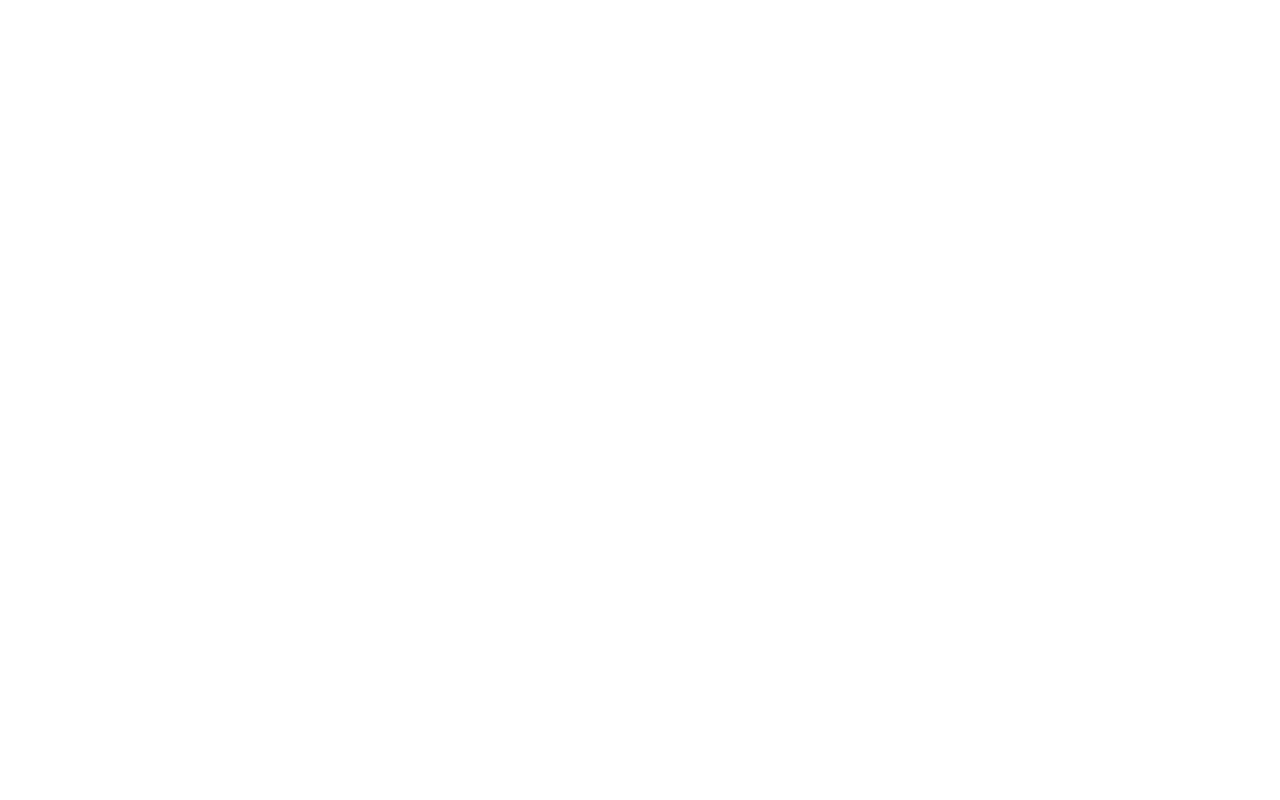
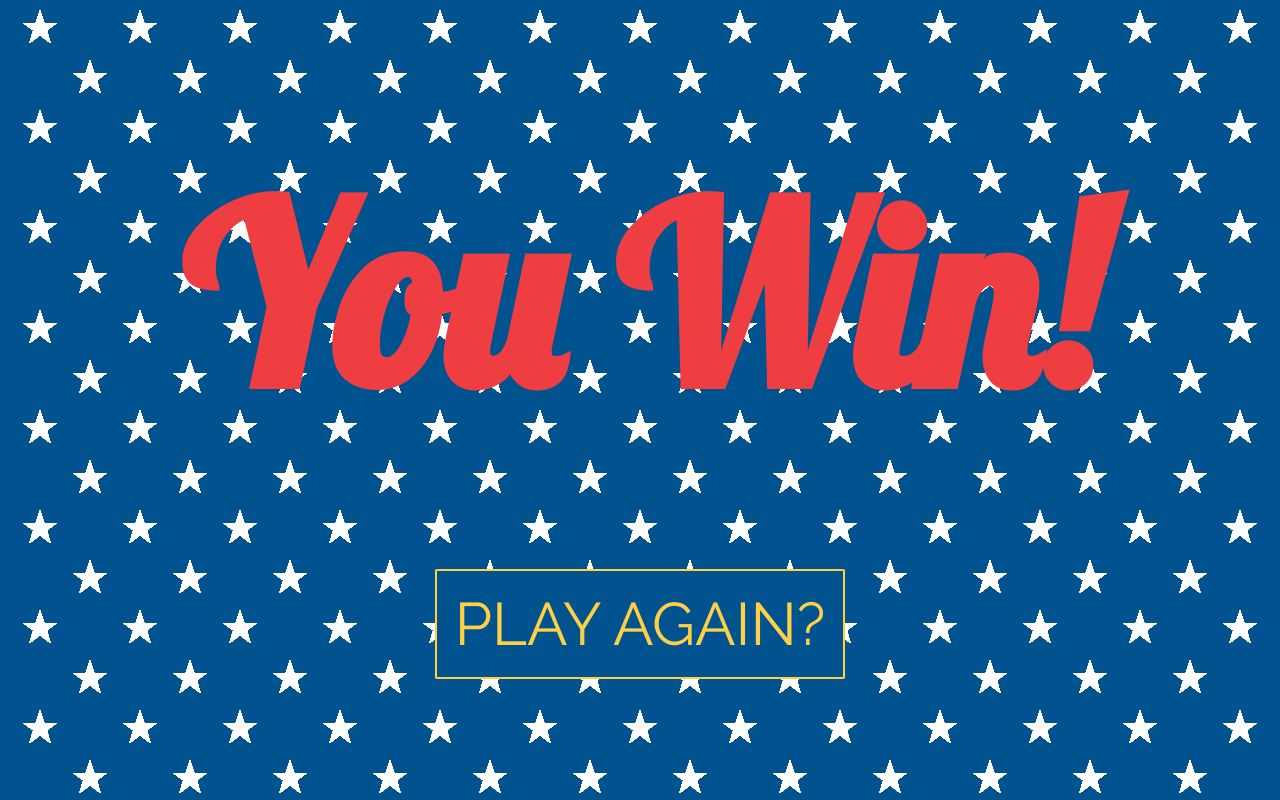
Before and after one commit to hannahhch/memory-game, a plain HTML site: page win.html in a window 1280 px wide. Drawn offline with Linux system fonts and the light colour scheme.

Commit message:
win page opens for easy

```diff
--- a/main.css
+++ b/main.css
@@ -284,7 +284,57 @@ h3 {
   font-size: 100px;
 }
 
+.win_box {
+  display: flex;
+  justify-content: center;
+  align-items: center;
+  flex-direction: column;
+  height: 100vh;
+  margin: 0 10px;
+  background:
+    linear-gradient(324deg, #01538F 4%,   transparent 4%) -70px 43px,
+    linear-gradient( 36deg, #01538F 4%,   transparent 4%) 30px 43px,
+    linear-gradient( 72deg, white 8.5%, transparent 8.5%) 30px 43px,
+    linear-gradient(288deg, white 8.5%, transparent 8.5%) -70px 43px,
+    linear-gradient(216deg, white 7.5%, transparent 7.5%) -70px 23px,
+    linear-gradient(144deg, white 7.5%, transparent 7.5%) 30px 23px,
+    linear-gradient(324deg, #01538F 4%,   transparent 4%) -20px 93px,
+    linear-gradient( 36deg, #01538F 4%,   transparent 4%) 80px 93px,
+    linear-gradient( 72deg, white 8.5%, transparent 8.5%) 80px 93px,
+    linear-gradient(288deg, white 8.5%, transparent 8.5%) -20px 93px,
+    linear-gradient(216deg, white 7.5%, transparent 7.5%) -20px 73px,
+    linear-gradient(144deg, white 7.5%, transparent 7.5%) 80px 73px;
+background-color: #01538F;
+background-size: 100px 100px;
+}
 
+.win_box h1 {
+    color:#EF3E42;
+    font-size: 250px;
+}
+
+#play_again {
+  text-decoration: none;
+  font-size: 60px;
+  color: #FFD046;
+  font-family: 'Raleway', sans-serif;
+  text-transform: uppercase;
+}
+
+#play_again:hover {
+  font-weight: bold;
+}
+
+
+
+.play_again_box {
+  margin-top: -50px;
+  margin-bottom: 150px;
+  border: solid 2px #FFD046;
+  padding: 18px;
+  background-color: #01538F;
+  border-radius: 1%
+}
 
 /*footer*/
 hr {
--- a/main.js
+++ b/main.js
@@ -94,7 +94,7 @@ function checkEquality(){
     let endGame = document.querySelectorAll('.flipped');
 
     if (endGame.length === 0) {
-      alert('You win!');
+      window.open('win.html','_self');
     }
   } else {
     //this only targets the last thing I clicked and needs a time delay
--- a/win.html
+++ b/win.html
@@ -0,0 +1,21 @@
+<!DOCTYPE html>
+<html>
+  <head>
+    <meta charset="utf-8">
+    <link rel="stylesheet" type="text/css" href="main.css">
+    <link href="https://fonts.googleapis.com/css?family=Lobster|Raleway" rel="stylesheet">
+    <script src="https://use.fontawesome.com/ffa41e3f0d.js"></script>
+    <link rel="icon" type="image/png" sizes="16x16" href="Images/favicon.ico">
+    <title>YOU WIN!</title>
+  </head>
+  <body>
+    <div class = 'win_box'>
+      <h1>You Win!</h1>
+      <div class = 'play_again_box'>
+      <a id = 'play_again' href = 'index.html'>Play Again?</a>
+    </div>
+    </div>
+
+    <script type="text/javascript" src="main.js"></script>
+  </body>
+</html>
```
